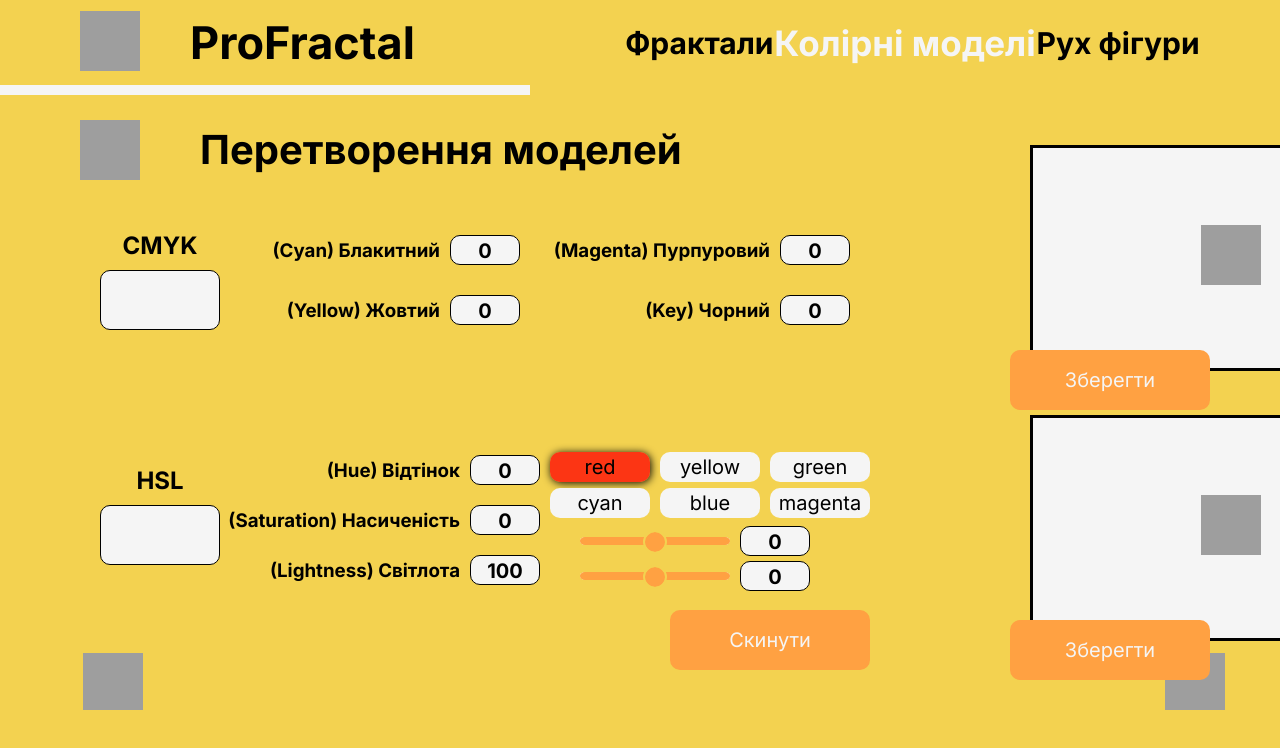
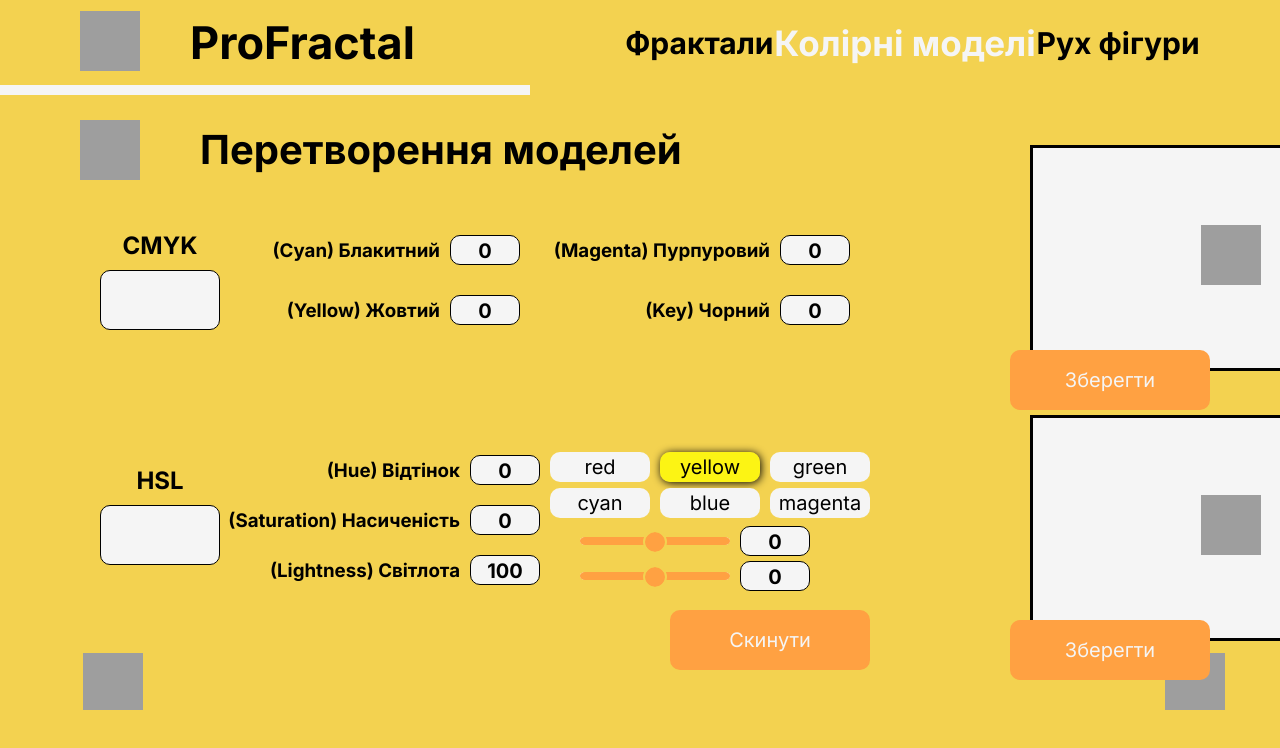
Before and after one commit to luchykYana/computer_graphics, a React (Create React App) app: page /content/color-models/practice in a window 1280 px wide. Shown: the top 748 px of the page. Built offline with nearby package versions, Linux system fonts and the light colour scheme; grey boxes are pictures that could not be loaded.

Commit message:
fragment

```diff
--- a/src/pages/ColorPracticePage/ColorPracticePage.js
+++ b/src/pages/ColorPracticePage/ColorPracticePage.js
@@ -11,6 +11,10 @@
 
     const [isImageSet, setIsImageSet] = useState(false);
     const [mousePos, setMousePos] = useState({x: 0, y: 0});
+    const [mousePos1, setMousePos1] = useState({x1: 0, y1: 0});
+    const [mousePos2, setMousePos2] = useState({x2: 0, y2: 0});
+    const [mousePosMain, setMousePosMain] = useState(false);
+    const [mousePosData, setMousePosData] = useState();
 
     function drawEditedImage(newData, canvasID) {
         const canvasEdited = document.getElementById(canvasID);
@@ -138,7 +142,13 @@
         let ranges = getRangeOfValues();
         let imageData = getImageDataFromCanvas('rgb_canvas');
 
-        editPixelsChangeSaturation(imageData.data);
+        if (mousePosMain === true) {
+            editPixelsChangeSaturation(mousePosData.data);
+            //щсь тут треба далі у функції правити, якщо в нас є фрагмент, у верху є useState з даними
+        } else {
+            editPixelsChangeSaturation(imageData.data);
+        }
+
         drawEditedImage(imageData, 'hsl_canvas');
 
         function editPixelsChangeSaturation(imgData) {
@@ -313,7 +323,6 @@
         }
     }
 
-
     const download_img_cmyk = () => {
         const canvas = document.getElementById('cmyk_canvas');
         const a = document.getElementById('cmyk_link');
@@ -345,6 +354,37 @@
 
         let [r, g, b] = modelFunc.HSLtoRGB(h, s / 100, l / 100);
         document.getElementById('HSL').style.backgroundColor = `rgb(${r}, ${g}, ${b})`;
+    }
+
+    const down = (e) => {
+        const {x, y} = getMousePosition(e.target, e);
+        console.log(x + '|'  + y)
+        setMousePos1({x1: x, y1: y});
+    }
+
+    const up = (e) => {
+        const {x, y} = getMousePosition(e.target, e);
+        console.log(x + '|'  + y)
+        setMousePos2({x2: x, y2: y})
+
+        count();
+
+        function count() {
+            let width = Math.abs(mousePos1.x1 - mousePos2.x2);
+            let height = Math.abs(mousePos1.y1 - mousePos2.y2);
+
+            const context = e.target.getContext('2d')
+
+            let data = context.getImageData(Math.min(mousePos1.x1, mousePos2.x2), Math.min(mousePos1.y1, mousePos2.y2), width, height);
+            setMousePosData(data);
+
+            if(width > 10 || height > 0) {
+                setMousePosMain(true);
+            } else {
+                setMousePosMain(false);
+            }
+            console.log(data);
+        }
     }
 
     return (
@@ -413,7 +453,7 @@
                                         <div className={`${css.radioItem} ${css.red}`}>
                                             <label htmlFor='red'>
                                                 <input onChange={resetValues} id={'red'} type="checkbox"
-                                                       name={'saturationRadio'} value={'red'} defaultChecked={true}/>
+                                                       name={'saturationRadio'} value={'red'}/>
                                                 <div>red</div>
                                             </label>
                                         </div>
@@ -421,7 +461,7 @@
                                         <div className={`${css.radioItem} ${css.yellow}`}>
                                             <label htmlFor='yellow'>
                                                 <input onChange={resetValues} id={'yellow'} type="checkbox"
-                                                       name={'saturationRadio'} value={'yellow'}/>
+                                                       name={'saturationRadio'} value={'yellow'} defaultChecked={true}/>
                                                 <div>yellow</div>
                                             </label>
                                         </div>
@@ -498,7 +538,6 @@
                             </div>
                         </div>
 
-
                         {!isImageSet && <img onClick={buttonClick} className={`${css.uploadButton}`} src={icons.upload}
                                              alt="upload"/>}
                         {isImageSet &&
@@ -509,7 +548,7 @@
                         <div>
                             <canvas id={'hsl_canvas'} className={`${css.colorCanvas}`} width={imageWidth}
                                     height={imageHeight} onMouseMove={mouseMove} onMouseLeave={disappearPipe2}
-                                    onClick={clickPipe}></canvas>
+                                    onClick={clickPipe} onMouseDown={down} onMouseUp={up}></canvas>
 
                             <div>
                                 <a id={'hsl_link'} download={'HSL.png'}/>
```
